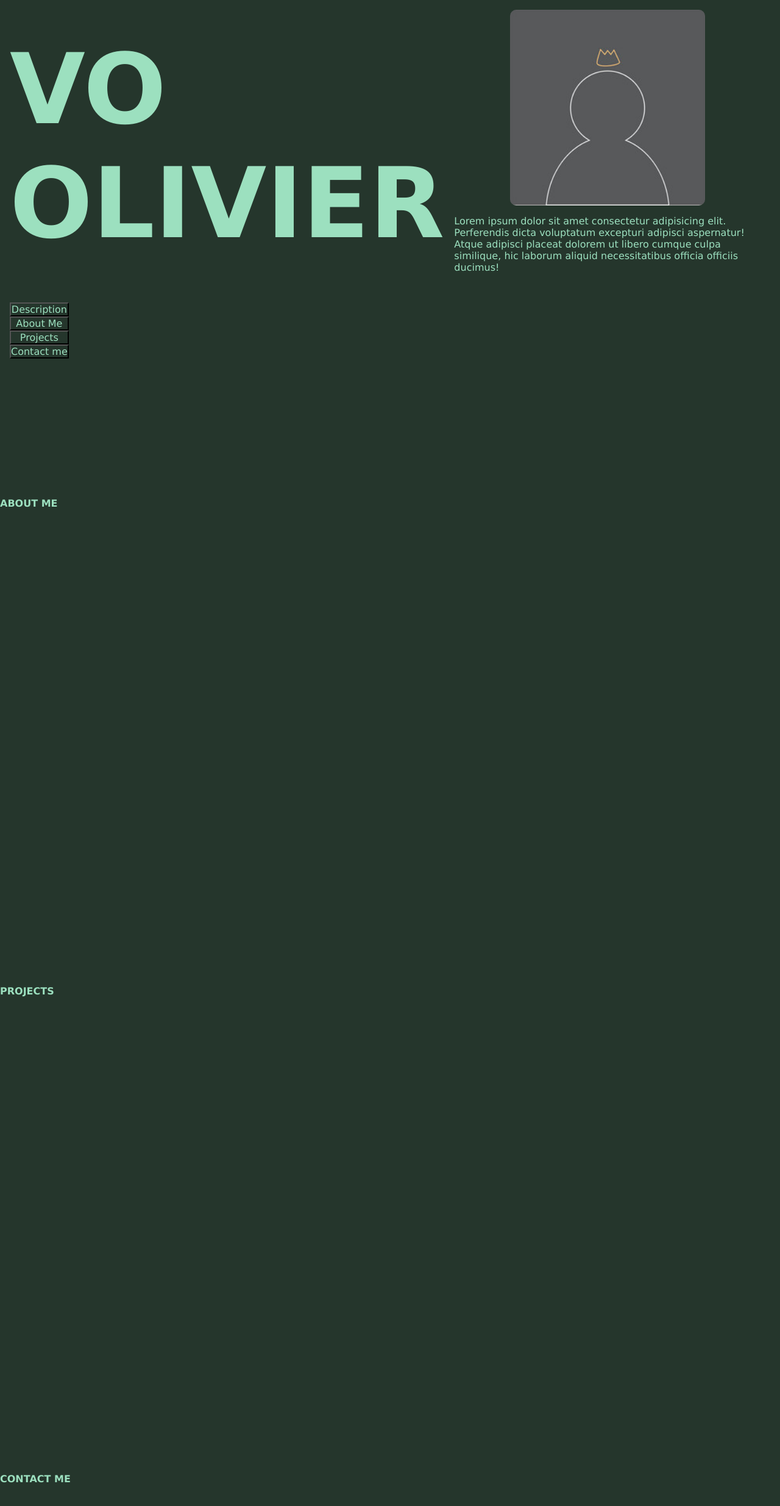
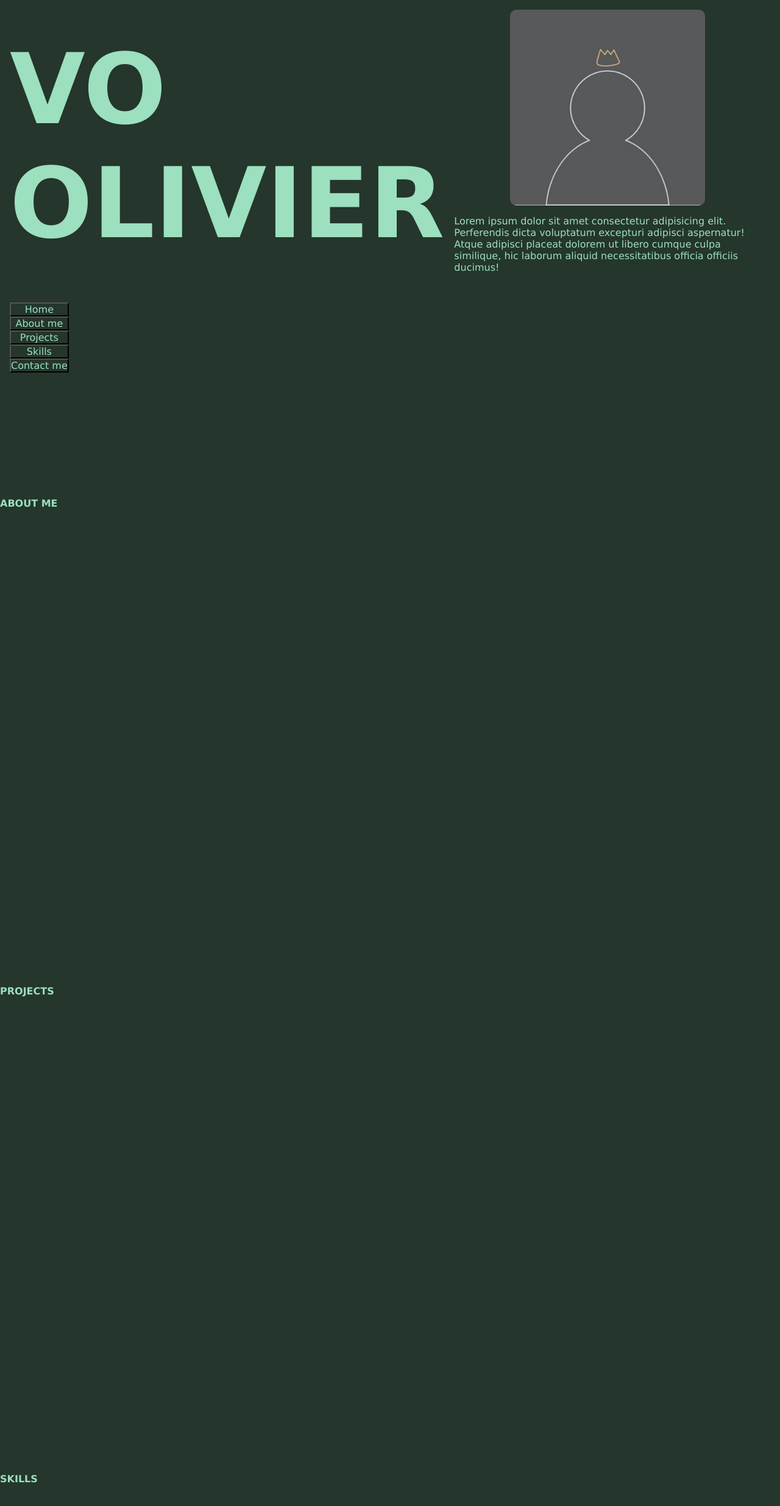
Before and after one commit to vo-olivier250405/react-portfolio, a React (Vite) app: page / in a window 1280 px wide. Shown: the top 2470 px of the page at 61% size. Built offline with nearby package versions, Linux system fonts and the light colour scheme.

Commit message:
[ADD] => Adding the buttons to the navbar wich allow to scroll to a section

```diff
--- /dev/null
+++ b/src/components/molecules/NavBar.tsx
@@ -0,0 +1,47 @@
+import { RefObject } from "react";
+import { Button } from "../atoms";
+
+type navBarProps = {
+  allScrollTargets: { [key: string]: RefObject<HTMLElement> };
+};
+
+export const NavBar = (props: navBarProps) => {
+  const handleOnClick = (target: RefObject<HTMLElement>) => {
+    target.current?.scrollIntoView({ behavior: "smooth" });
+  };
+
+  return (
+    <div className="links">
+      <Button
+        text="Home"
+        onClick={() =>
+          handleOnClick(props.allScrollTargets["homeTargetScroll"])
+        }
+      />
+      <Button
+        text="About me"
+        onClick={() =>
+          handleOnClick(props.allScrollTargets["aboutMeTargetScroll"])
+        }
+      />
+      <Button
+        text="Projects"
+        onClick={() =>
+          handleOnClick(props.allScrollTargets["projectsTargetScroll"])
+        }
+      />
+      <Button
+        text="Skills"
+        onClick={() =>
+          handleOnClick(props.allScrollTargets["skillsTargetScroll"])
+        }
+      />
+      <Button
+        text="Contact me"
+        onClick={() =>
+          handleOnClick(props.allScrollTargets["contactMeTargetScroll"])
+        }
+      />
+    </div>
+  );
+};
--- a/src/components/molecules/index.ts
+++ b/src/components/molecules/index.ts
@@ -1,4 +1,5 @@
 import { Links } from "./Links";
 import { Description } from "./Description";
+import { NavBar } from "./NavBar";
 
-export { Links, Description };
+export { Links, Description, NavBar };
--- /dev/null
+++ b/src/components/organisms/AllSections.tsx
@@ -0,0 +1,33 @@
+import { RefObject, useRef } from "react";
+import { Description, NavBar } from "../molecules";
+
+export const AllSections = () => {
+  const allScrollsTarget: { [key: string]: RefObject<HTMLElement> } = {
+    homeTargetScroll: useRef<HTMLElement>(null),
+    aboutMeTargetScroll: useRef<HTMLElement>(null),
+    projectsTargetScroll: useRef<HTMLElement>(null),
+    contactMeTargetScroll: useRef<HTMLElement>(null),
+    skillsTargetScroll: useRef<HTMLElement>(null),
+  };
+
+  return (
+    <div>
+      <section ref={allScrollsTarget["homeTargetScroll"]}>
+        <Description />
+        <NavBar allScrollTargets={allScrollsTarget} />
+      </section>
+      <section ref={allScrollsTarget["aboutMeTargetScroll"]}>
+        <h1>ABOUT ME</h1>
+      </section>
+      <section ref={allScrollsTarget["projectsTargetScroll"]}>
+        <h1>PROJECTS</h1>
+      </section>
+      <section ref={allScrollsTarget["skillsTargetScroll"]}>
+        <h1>SKILLS</h1>
+      </section>
+      <section ref={allScrollsTarget["contactMeTargetScroll"]}>
+        <h1>CONTACT ME</h1>
+      </section>
+    </div>
+  );
+};
--- a/src/components/organisms/NavBar.tsx
+++ /dev/null
@@ -1,49 +0,0 @@
-import { useRef, RefObject } from "react";
-import { Links, Description } from "../molecules";
-
-const links: { [key: string]: string } = {
-  "About me": "",
-  Projects: "",
-  Skills: "",
-  "Contact me": "",
-};
-
-export const NavBar = () => {
-  const descriptionTargetScroll = useRef<HTMLElement>(null);
-  const aboutMeTargetScroll = useRef<HTMLElement>(null);
-  const projectsTargetScroll = useRef<HTMLElement>(null);
-  const contactMeTargetScroll = useRef<HTMLElement>(null);
-  const handleOnClick = (target: RefObject<HTMLElement>) => {
-    target.current?.scrollIntoView({ behavior: "smooth" });
-  };
-  return (
-    <div>
-      <section ref={descriptionTargetScroll}>
-        <Description />
-        <div className="links">
-          <button onClick={() => handleOnClick(descriptionTargetScroll)}>
-            Description
-          </button>
-          <button onClick={() => handleOnClick(aboutMeTargetScroll)}>
-            About Me
-          </button>
-          <button onClick={() => handleOnClick(projectsTargetScroll)}>
-            Projects
-          </button>
-          <button onClick={() => handleOnClick(contactMeTargetScroll)}>
-            Contact me
-          </button>
-        </div>
-      </section>
-      <section ref={aboutMeTargetScroll}>
-        <h1>ABOUT ME</h1>
-      </section>
-      <section ref={projectsTargetScroll}>
-        <h1>PROJECTS</h1>
-      </section>
-      <section ref={contactMeTargetScroll}>
-        <h1>CONTACT ME</h1>
-      </section>
-    </div>
-  );
-};
--- a/src/components/organisms/SocialMedia.tsx
+++ b/src/components/organisms/SocialMedia.tsx
@@ -6,5 +6,5 @@ const links: { [key: string]: string } = {
 };
 
 export const SocialMedia = () => {
-  return <Links links={links} className="social-media" onClick={() => {}} />;
+  return <Links links={links} className="social-media" />;
 };
--- a/src/components/organisms/index.ts
+++ b/src/components/organisms/index.ts
@@ -1,4 +1,4 @@
-import { NavBar } from "./NavBar";
+import { AllSections } from "./AllSections";
 import { SocialMedia } from "./SocialMedia";
 
-export { NavBar, SocialMedia };
+export { AllSections, SocialMedia };
--- a/src/screens/PortfolioTemplate.tsx
+++ b/src/screens/PortfolioTemplate.tsx
@@ -1,12 +1,11 @@
-import { NavBar, SocialMedia } from "../components/organisms";
-import { Description } from "../components/molecules";
+import { SocialMedia, AllSections } from "../components/organisms";
 import { Copyrigths } from "../components/atoms";
 
 export const PortfolioTemplate = () => {
   return (
     <>
       <body>
-        <NavBar />
+        <AllSections />
       </body>
       <footer>
         <SocialMedia />
```
